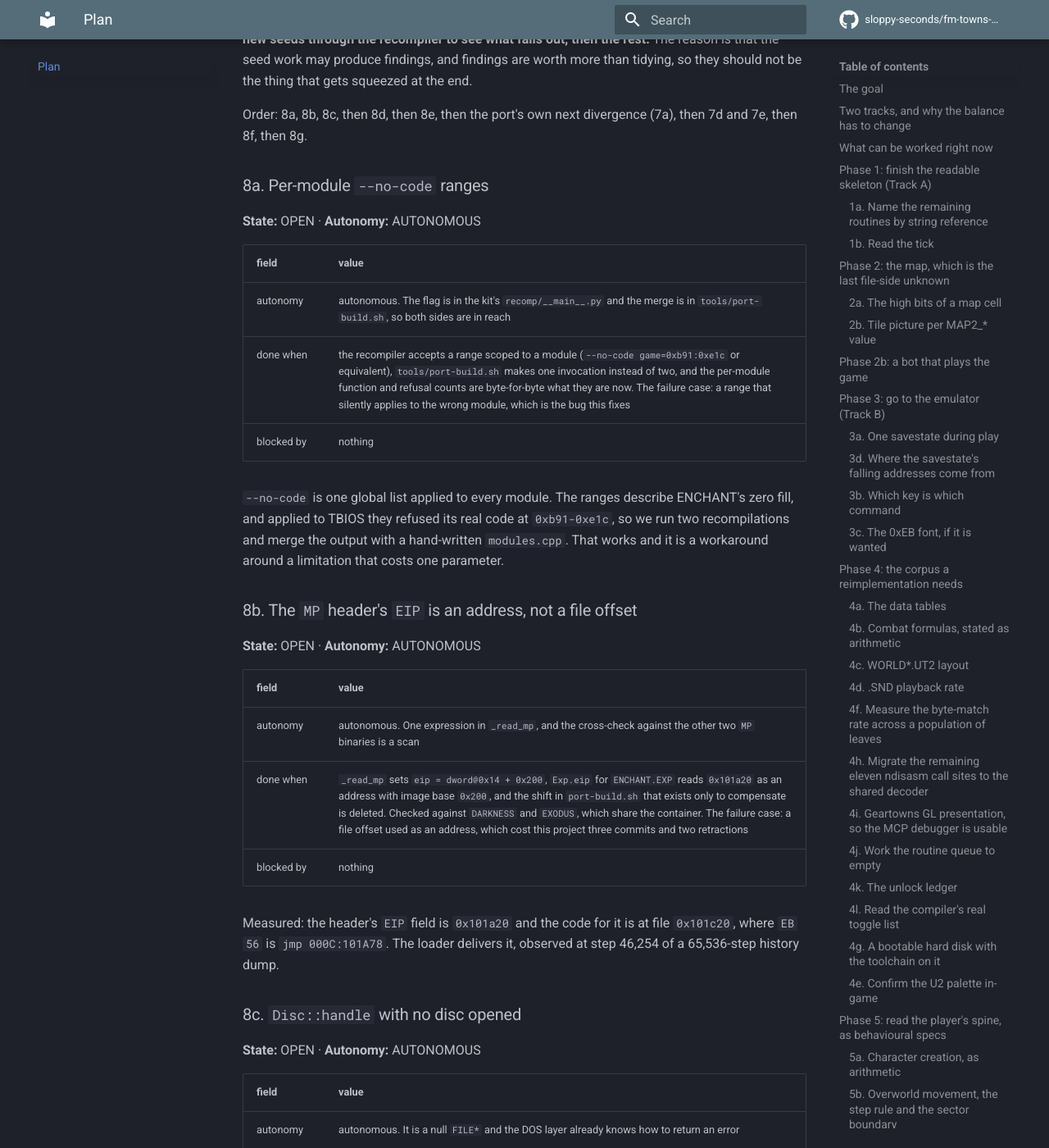
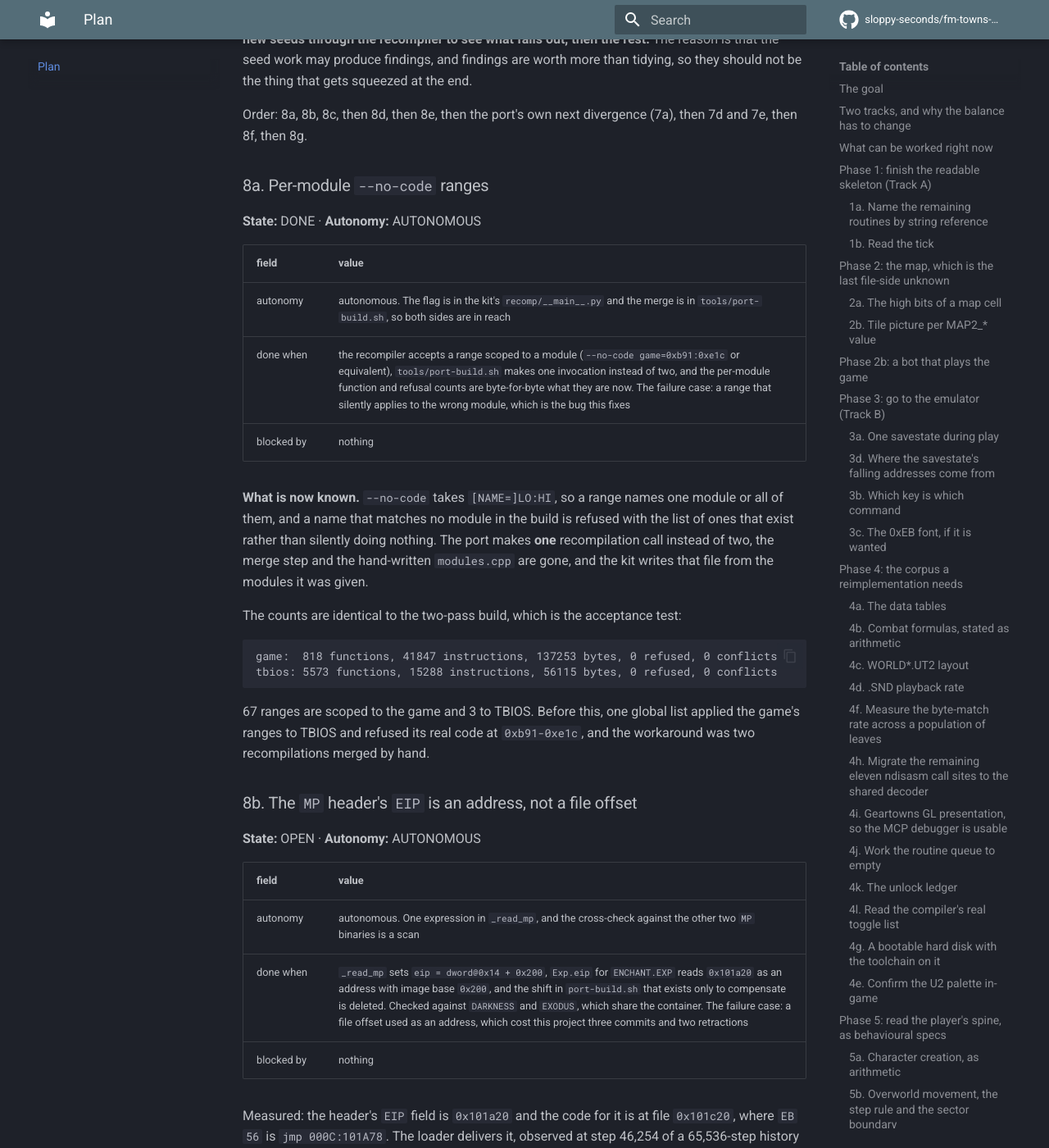
Before and after one commit to sloppy-seconds/fm-towns-ultima, an MkDocs documentation site: the page built from docs/plan.md, in a window 1280 px wide and 1400 px high, scrolled down 35567 px. Shown: the whole window at 82% size. Built offline with MkDocs 1.6.1 and Material for MkDocs 9.7.7, drawn with Linux system fonts in a browser that asks for light colours; comment, search, counter and statistics services are not loaded; some of the changed text lies outside the part shown.

Commit message:
8a done: --no-code names a module, and the two-pass workaround is gone
The recompiler's --no-code takes [NAME=]LO:HI now. A plain range still applies to every
module, and a named one applies to that module only. A name that matches no module in the
build is refused with the list of names that exist, because a range that silently applies
to nothing is indistinguishable from one that was not needed.

port-build.sh makes one recompilation call with 67 ranges scoped to the game and 3 to
tbios. The merge step and the hand-written modules.cpp are deleted: the kit writes that
file from the modules it was given, and the script reads it back and refuses if either
module is missing.

Identical counts to the two-pass build, which is the acceptance test:

  game:  818 functions, 41847 instructions, 137253 bytes, 0 refused, 0 conflicts
  tbios: 5573 functions, 15288 instructions, 56115 bytes, 0 refused, 0 conflicts

Guard tested both ways: --no-code bogus=0x100:0x200 exits with "names module(s) bogus;
this build has game", and --no-code game=0xb91:0xe1c compiles. The port still runs 600
frames with no fault.

The two-pass paragraphs in recomp-plan.md are marked as the workaround they were, with the
counts kept as the reason the single pass is trusted.

````diff
--- a/docs/plan.md
+++ b/docs/plan.md
@@ -96,7 +96,7 @@ from the items below rather than maintained separately.
 | 7d The indirect transfers the port meets next | AUTONOMOUS | **yes**, the rules exist |
 | 7e A port regression the checks can run | AUTONOMOUS | **yes**, no emulator needed |
 | 7f Give the port a floppy drive | AUTONOMOUS | **partly done**, the reader works and the probe passes |
-| 8a Per-module `--no-code` ranges | AUTONOMOUS | **yes**, both sides are ours |
+| 8a Per-module `--no-code` ranges | AUTONOMOUS | **done**, one pass and identical counts |
 | 8b The `MP` header's `EIP` is an address | AUTONOMOUS | **yes**, one line in `_read_mp` |
 | 8c `Disc::handle` with no disc opened | AUTONOMOUS | **yes**, it is a null dereference |
 | 8d Run the new seed rules through the recompiler | AUTONOMOUS | **yes**, and this is where findings may fall out |
@@ -1200,7 +1200,7 @@ Order: 8a, 8b, 8c, then 8d, then 8e, then the port's own next divergence (7a), t
 
 ### 8a. Per-module `--no-code` ranges
 
-**State:** OPEN · **Autonomy:** AUTONOMOUS
+**State:** DONE · **Autonomy:** AUTONOMOUS
 
 | field | value |
 |---|---|
@@ -1208,9 +1208,20 @@ Order: 8a, 8b, 8c, then 8d, then 8e, then the port's own next divergence (7a), t
 | done when | the recompiler accepts a range scoped to a module (`--no-code game=0xb91:0xe1c` or equivalent), `tools/port-build.sh` makes one invocation instead of two, and the per-module function and refusal counts are byte-for-byte what they are now. The failure case: a range that silently applies to the wrong module, which is the bug this fixes |
 | blocked by | nothing |
 
-`--no-code` is one global list applied to every module. The ranges describe ENCHANT's zero fill, and applied to
-TBIOS they refused its real code at `0xb91-0xe1c`, so we run two recompilations and merge the output with a
-hand-written `modules.cpp`. That works and it is a workaround around a limitation that costs one parameter.
+**What is now known.** `--no-code` takes `[NAME=]LO:HI`, so a range names one module or all of them, and a name
+that matches no module in the build is refused with the list of ones that exist rather than silently doing
+nothing. The port makes **one** recompilation call instead of two, the merge step and the hand-written
+`modules.cpp` are gone, and the kit writes that file from the modules it was given.
+
+The counts are identical to the two-pass build, which is the acceptance test:
+
+```
+game:  818 functions, 41847 instructions, 137253 bytes, 0 refused, 0 conflicts
+tbios: 5573 functions, 15288 instructions, 56115 bytes, 0 refused, 0 conflicts
+```
+
+67 ranges are scoped to the game and 3 to TBIOS. Before this, one global list applied the game's ranges to
+TBIOS and refused its real code at `0xb91-0xe1c`, and the workaround was two recompilations merged by hand.
 
 ### 8b. The `MP` header's `EIP` is an address, not a file offset
 
````
Also changed, not shown: docs/recomp-plan.md (+7 -3 lines), 1 other file.
